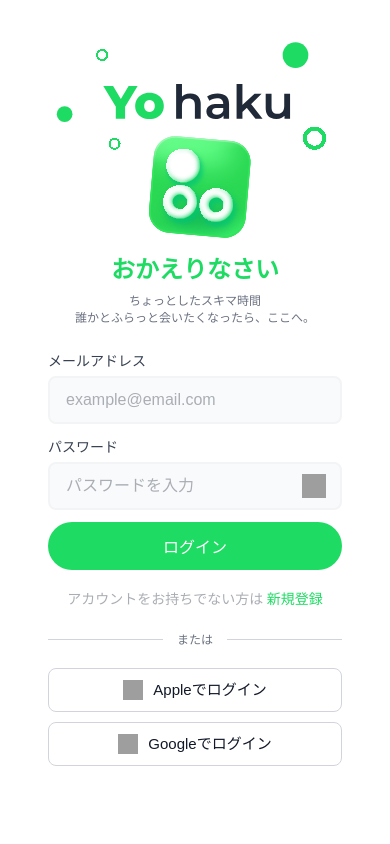
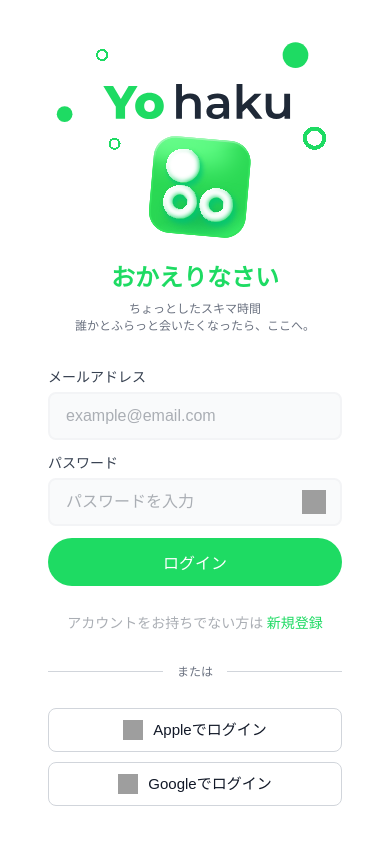
Before and after one commit to kinako1415/yohaku, a Next.js app: page /signin in a window 390 px wide. Shown: the top 844 px of the page. Built offline with nearby package versions, Linux system fonts and the light colour scheme; grey boxes are pictures that could not be loaded.

Commit message:
コンテナのパディングとギャップを調整

```diff
--- a/src/app/signin/signin.module.scss
+++ b/src/app/signin/signin.module.scss
@@ -2,7 +2,7 @@
   display: flex;
   align-items: center;
   flex-direction: column;
-  padding: 12px 24px;
+  padding: 20px 24px;
   min-height: 100vh;
   width: 100%;
   max-width: 480px;
@@ -113,7 +113,7 @@
 // タブレット対応
 @media (max-width: 768px) {
   .container {
-    padding: 12px 24px;
+    padding: 20px 24px;
     gap: 10px;
   }
 
@@ -155,7 +155,7 @@
 @media (max-width: 480px) {
   .container {
     padding: 32px 48px;
-    gap: 8px;
+    gap: 16px;
     min-height: 100vh;
   }
 
@@ -197,7 +197,7 @@
 @media (max-width: 360px) {
   .container {
     padding: 8px 24px;
-    gap: 6px;
+    gap: 12px;
   }
 
   .image {
```
